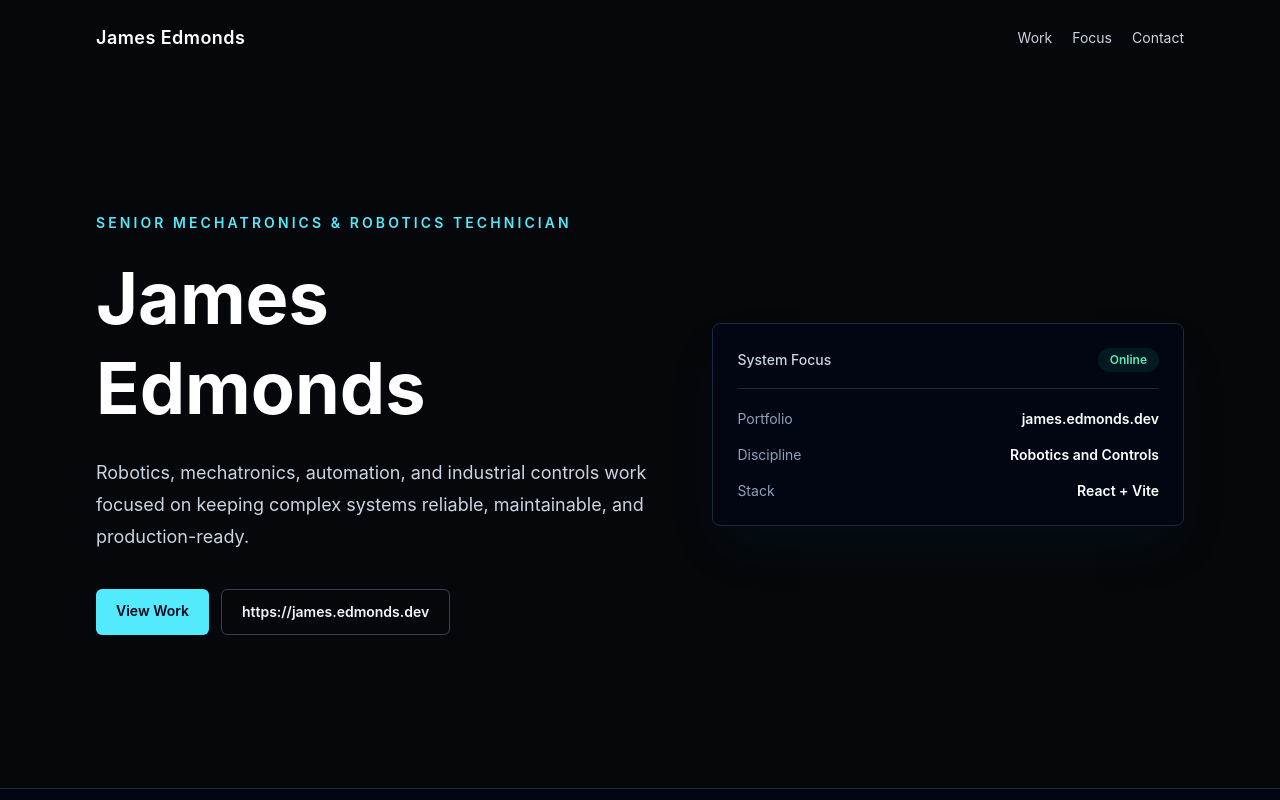
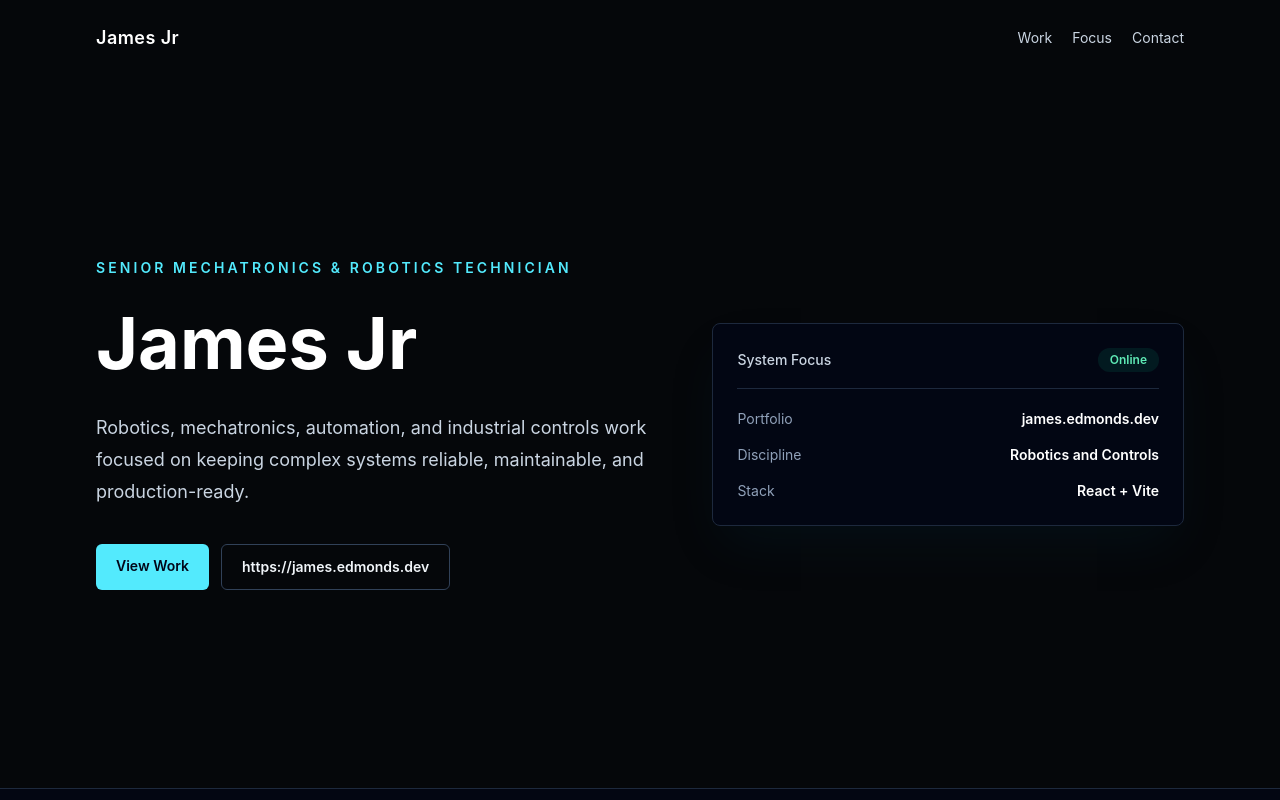
Before and after one commit to fzckdd6f4d-ops/jaesystems-site, a React (Vite) app: page / in a window 1280 px wide. Shown: the top 800 px of the page. Built offline with nearby package versions, Linux system fonts and the light colour scheme.

Commit message:
Update portfolio identity to James Jr

```diff
--- a/index.html
+++ b/index.html
@@ -6,24 +6,24 @@
     <meta name="viewport" content="width=device-width, initial-scale=1.0" />
     <meta
       name="description"
-      content="James Edmonds is a senior mechatronics and robotics technician focused on robotics, automation, industrial controls, maintenance, and troubleshooting."
+      content="James Jr is a senior mechatronics and robotics technician focused on robotics, automation, industrial controls, maintenance, and troubleshooting."
     />
     <link rel="canonical" href="https://james.edmonds.dev/" />
-    <meta property="og:title" content="James Edmonds | Senior Mechatronics & Robotics Technician" />
+    <meta property="og:title" content="James Jr | Senior Mechatronics & Robotics Technician" />
     <meta
       property="og:description"
-      content="Robotics, mechatronics, automation, and industrial controls portfolio for James Edmonds."
+      content="Robotics, mechatronics, automation, and industrial controls portfolio for James Jr."
     />
     <meta property="og:url" content="https://james.edmonds.dev/" />
     <meta property="og:type" content="website" />
     <meta property="og:site_name" content="james.edmonds.dev" />
     <meta name="twitter:card" content="summary" />
-    <meta name="twitter:title" content="James Edmonds | Senior Mechatronics & Robotics Technician" />
+    <meta name="twitter:title" content="James Jr | Senior Mechatronics & Robotics Technician" />
     <meta
       name="twitter:description"
-      content="Robotics, mechatronics, automation, and industrial controls portfolio for James Edmonds."
+      content="Robotics, mechatronics, automation, and industrial controls portfolio for James Jr."
     />
-    <title>James Edmonds | Senior Mechatronics & Robotics Technician</title>
+    <title>James Jr | Senior Mechatronics & Robotics Technician</title>
   </head>
   <body>
     <div id="root"></div>
--- a/src/App.jsx
+++ b/src/App.jsx
@@ -30,7 +30,7 @@ function App() {
     <div className="min-h-screen bg-[#05070a] text-slate-100">
       <header className="mx-auto flex w-full max-w-6xl items-center justify-between px-5 py-6 sm:px-8">
         <a href="/" className="text-lg font-semibold tracking-wide text-white">
-          James Edmonds
+          James Jr
         </a>
         <nav aria-label="Primary navigation" className="flex items-center gap-5 text-sm text-slate-300">
           <a className="transition hover:text-white" href="#work">
@@ -52,7 +52,7 @@ function App() {
               Senior Mechatronics & Robotics Technician
             </p>
             <h1 className="max-w-3xl text-5xl font-bold leading-tight text-white sm:text-6xl lg:text-7xl">
-              James Edmonds
+              James Jr
             </h1>
             <p className="mt-6 max-w-2xl text-lg leading-8 text-slate-300">
               Robotics, mechatronics, automation, and industrial controls work focused on keeping complex systems reliable, maintainable, and production-ready.
@@ -125,7 +125,7 @@ function App() {
         <section id="contact" className="border-t border-slate-800 bg-slate-950/70">
           <div className="mx-auto flex max-w-6xl flex-col gap-5 px-5 py-12 sm:px-8 md:flex-row md:items-center md:justify-between">
             <div>
-              <h2 className="text-2xl font-semibold text-white">James Edmonds</h2>
+              <h2 className="text-2xl font-semibold text-white">James Jr</h2>
               <p className="mt-2 text-slate-300">
                 Robotics, mechatronics, automation, and industrial controls portfolio.
               </p>
```
